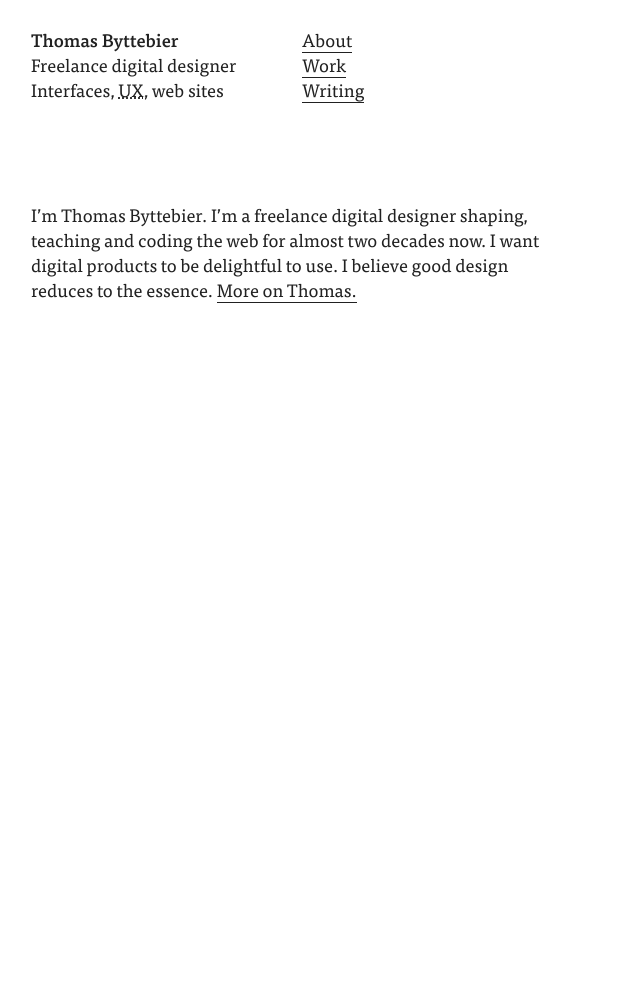
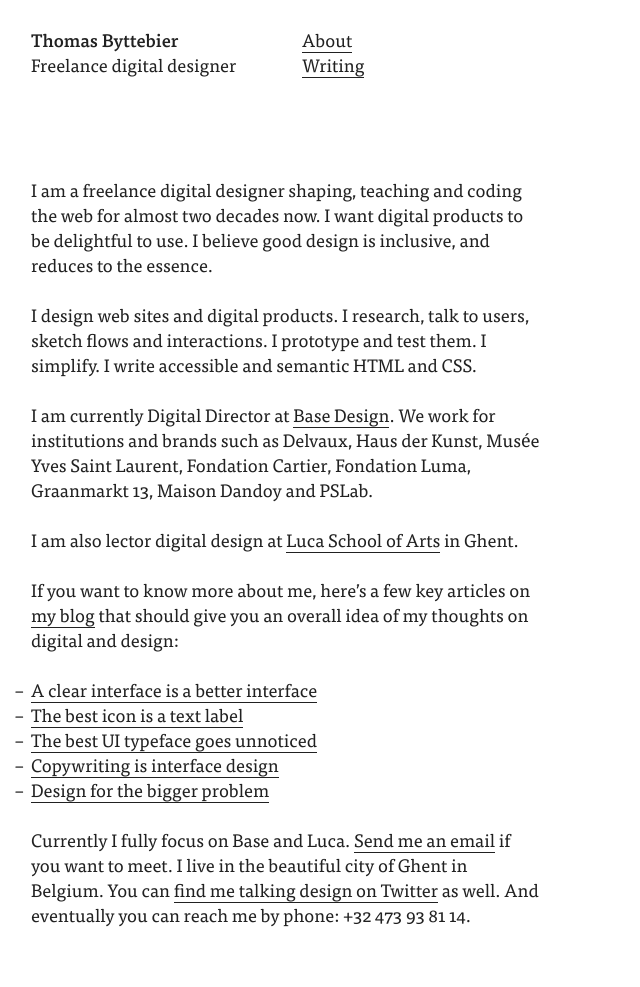
Before and after one commit to thomasbyttebier/thomasbyttebier, a Jekyll site: the page built from index.md, in a window 1280 px wide. Shown: the whole page, without its empty margins (0-640 px from the left). Built offline with Jekyll 4.4.1, drawn with Linux system fonts in a browser that asks for light colours; before the commit the page ends 900 px from its top, so only the background shows below that.

Commit message:
Removes outdated portfolio, bring bio up to date.

```diff
--- a/_config.yml
+++ b/_config.yml
@@ -7,7 +7,7 @@
 
 # Site settings
 title: Thomas Byttebier
-description: Thomas Byttebier is a freelance digital designer from Gent, Belgium. Thomas wants digital products and web sites to be delightful to use. Thomas believes good design reduces to the essence.
+description: Thomas Byttebier is a freelance digital designer from Gent, Belgium. Currently Digital Director at Base Design and Lector digital design at Luca School of Arts.
 baseurl: "" # the subpath of your site, e.g. /blog
 url: "https://thomasbyttebier.be" # the base hostname & protocol for your site
 timezone: Europe/Brussels
--- a/_includes/header.html
+++ b/_includes/header.html
@@ -7,16 +7,11 @@
         {% if page.no-title == true %}<h2 class="c-masthead__subtitle c-masthead__line">{% else %}<p class="c-masthead__subtitle c-masthead__line">{% endif %}
             Freelance digital designer
         {% if page.no-title == true %}</h2>{% else %}</p>{% endif %}
-
-        <p class="c-masthead__line">
-            Interfaces, <abbr title="User experience design">UX</abbr>, web sites
-        </p>
     </div><!--
 
     --><nav class="c-masthead__nav">
         <ul class="c-nav">
-            <li class="c-nav__item"><a href="{{ "/about/" | prepend: site.baseurl }}">About</a></li>
-            <li class="c-nav__item"><a href="{{ "/portfolio/" | prepend: site.baseurl }}">Work</a></li>
+            <li class="c-nav__item"><a href="{{ "/" | prepend: site.baseurl }}">About</a></li>
             <li class="c-nav__item"><a href="{{ "/blog/" | prepend: site.baseurl }}">Writing</a></li>
         </ul>
     </nav>
--- a/index.md
+++ b/index.md
@@ -3,4 +3,16 @@ layout: default
 no-title: true # Set to true if the page content has no h1 element. Because if it has, we don't want the header text to be a h1.
 ---
 
-I'm Thomas Byttebier. I'm a freelance digital designer shaping, teaching and coding the web for almost two decades now. I want digital products to be delightful to use. I believe good design reduces to the essence. [More on Thomas.]({{ site.baseurl }}/about/)
+I am a freelance digital designer shaping, teaching and coding the web for almost two decades now. I want digital products to be delightful to use. I believe good design is inclusive, and reduces to the essence.
+
+I design web sites and digital products. I research, talk to users, sketch flows and interactions. I prototype and test them. I simplify. I write accessible and semantic HTML and CSS.
+
+I am currently Digital Director at [Base Design](https://basedesign.com). We work for institutions and brands such as Delvaux, Haus der Kunst, Musée Yves Saint Laurent, Fondation Cartier, Fondation Luma, Graanmarkt 13, Maison Dandoy and PSLab.
+
+I am also lector digital design at [Luca School of Arts](http://www.luca-arts.be) in Ghent.
+
+If you want to know more about me, here's a few key articles on [my blog]({{ site.baseurl }}/blog) that should give you an overall idea of my thoughts on digital and design:
+
+{% include featured-posts.html %}
+
+Currently I fully focus on Base and Luca. [Send me an email](mailto:{{ site.email | encode_email }}) if you want to meet. I live in the beautiful city of Ghent in Belgium. You can [find me talking design on Twitter](https://twitter.com/bytte) as well. And eventually you can reach me by phone: +32&nbsp;473&nbsp;93&nbsp;81&nbsp;14.
```
